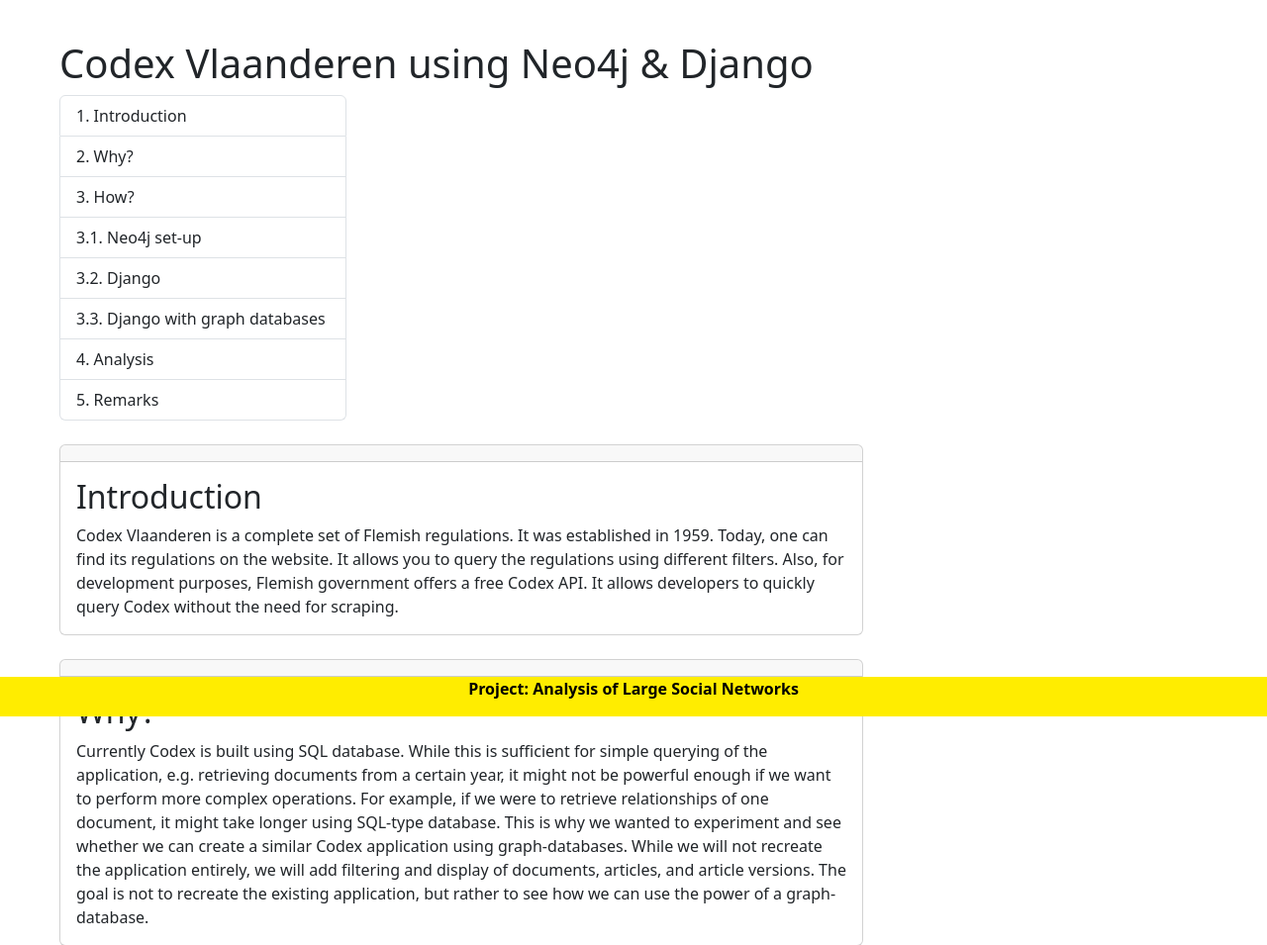
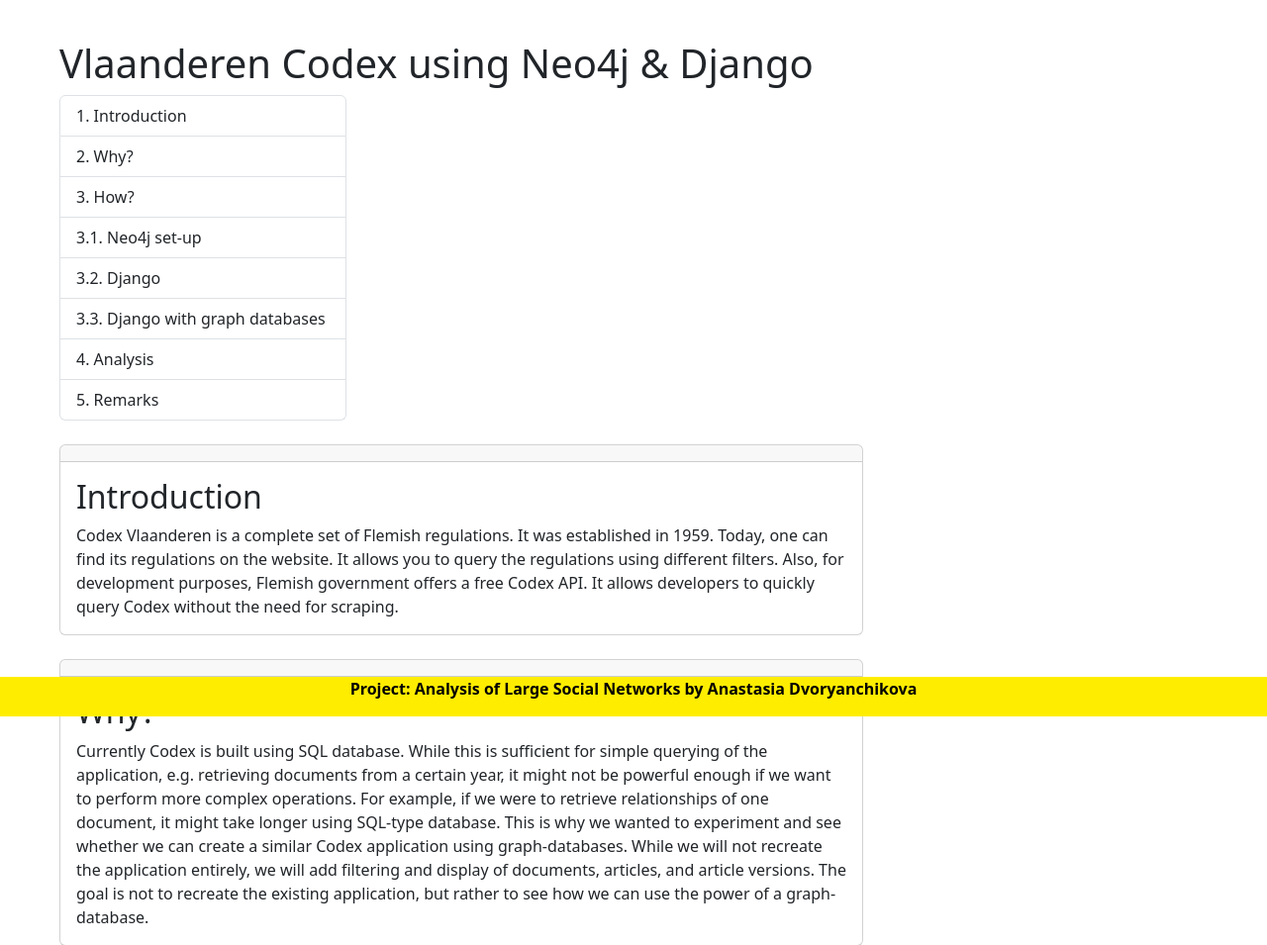
Before and after one commit to AnastasiaDv491/AnalysisofLargeNetworksDjango, a Django app: page /report/ in a window 1280 px wide. Shown: the part 76-1031 px from the top of the page at 99% size. Run offline with Django 5.2, Linux system fonts and the light colour scheme; some libraries are stand-ins or nearby versions.

Commit message:
final touches

```diff
--- a/NetworkApp/templates/NetworkApp/index.html
+++ b/NetworkApp/templates/NetworkApp/index.html
@@ -74,7 +74,7 @@
     {% block script %}
     {% endblock script %} -->
     <footer class="footer">
-        <p class="footer-p"> <b>Project: Analysis of Large Social Networks</b></p>
+        <p class="footer-p"> <b>Project: Analysis of Large Social Networks by Anastasia Dvoryanchikova</b></p>
     </footer>
 </body>
 
--- a/NetworkApp/templates/NetworkApp/report.html
+++ b/NetworkApp/templates/NetworkApp/report.html
@@ -2,7 +2,7 @@
 {% load static %}
 
 {% block content %}
-<h1>Codex Vlaanderen using Neo4j & Django</h1>
+<h1> Vlaanderen Codex using Neo4j & Django</h1>
 
 <ul class="list-group">
     <li class="list-group-item">1. Introduction </li>
--- a/text.txt
+++ /dev/null
@@ -1,5 +0,0 @@
-TODO:
-
-- clea
-- Add more attributes of the document
-    href link
```
